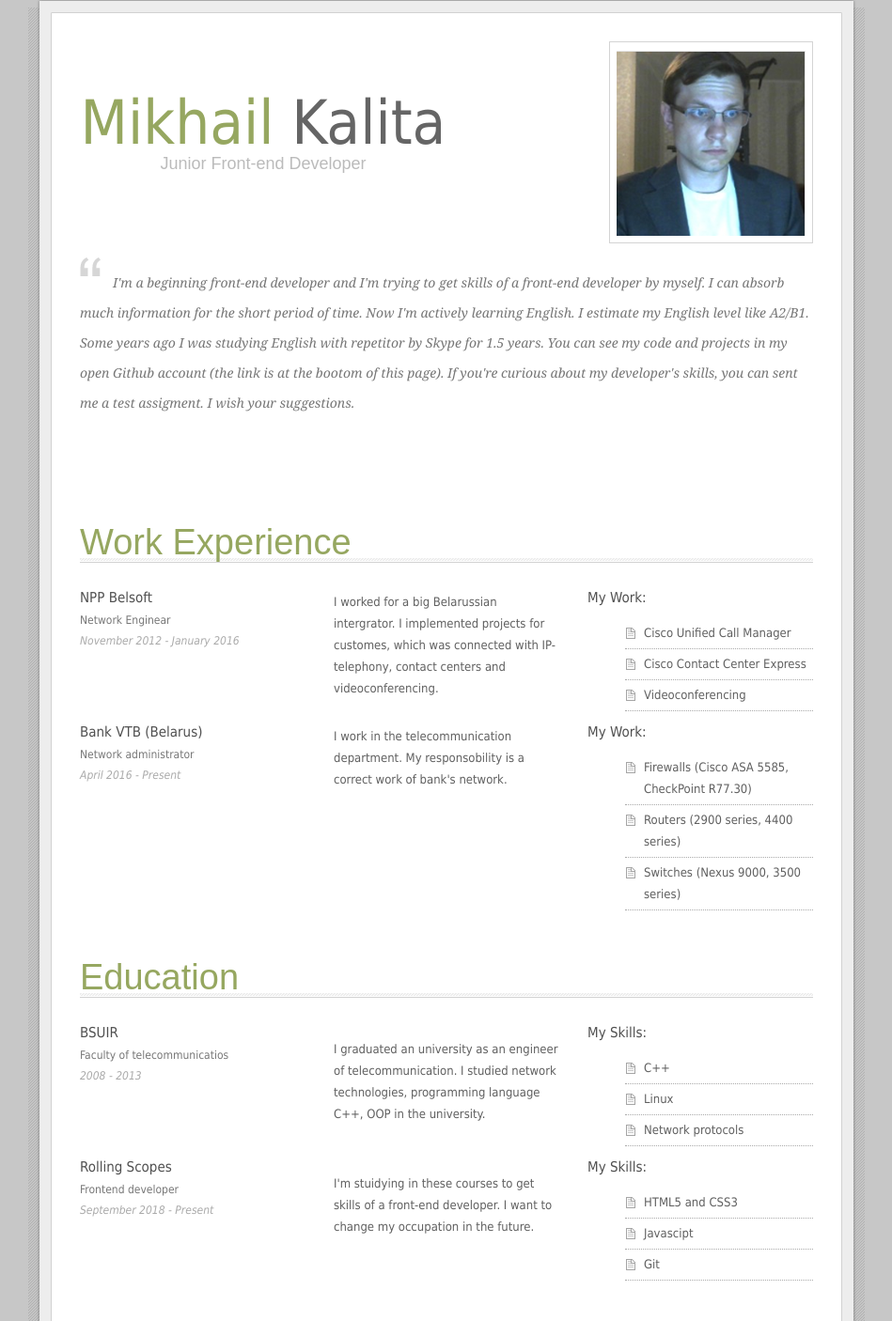
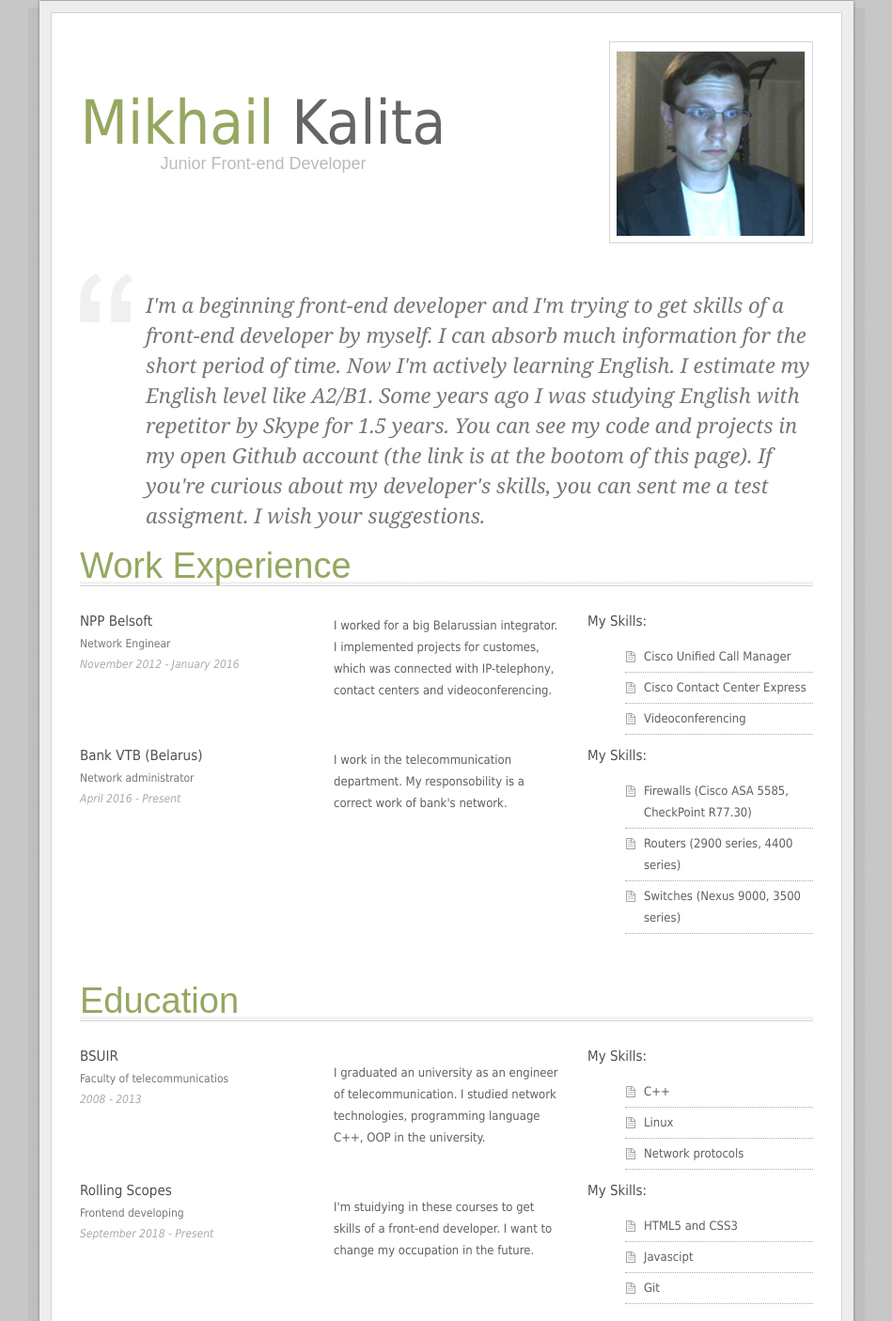
Before and after one commit to kalitamih/rsschool-codejam1-cv, a plain HTML site: page index.html in a window 1280 px wide. Shown: the top 1406 px of the page at 94% size, without its empty margins (165-1114 px from the left). Drawn offline with Linux system fonts and the light colour scheme.

Commit message:
refactor: light changing for a style

```diff
--- a/css/style.css
+++ b/css/style.css
@@ -51,7 +51,7 @@
 		width: 780px;
 		margin: 0 auto;
 		padding: 30px;
-    background: #fff url(../images/content_top_bg.png) no-repeat top;
+    background: #ffffff;
 	}
 
 	.bottom-bg {
@@ -152,7 +152,7 @@
     background: #ffffff url(../images/quote_medium.png) no-repeat 0px 5px;
 	}
 
-	.textblock {
+	.testimonials  .textblock {
     margin-top: 0;
 		padding-left: 0px;
 		padding-top: 0px;
@@ -170,6 +170,15 @@
 	form .textblock {
 		margin-bottom: 30px;
 	}
+
+  .testimonials {
+		float: right;
+		font-size: 14px;
+	}
+
+
+
+
 
 	.grid6,
   .grid4,
--- a/index.html
+++ b/index.html
@@ -42,11 +42,11 @@
                   <h4 class="description2">November 2012 - January 2016</h4>
                 </div>
                 <div class="grid4">
-                  I worked for a big Belarussian intergrator. I implemented projects for customes, which was
+                  I worked for a big Belarussian integrator. I implemented projects for customes, which was
                   connected with IP-telephony, contact centers and videoconferencing.
                 </div>
                 <div class="grid4 last">
-                  <h4>My Work:</h4>
+                  <h4>My Skills:</h4>
                   <ul class="list">
                     <li>Cisco Unified Call Manager</li>
                     <li>Cisco Contact Center Express</li>
@@ -62,7 +62,7 @@
                   I work in the telecommunication department. My responsobility is a correct work of bank's network.
                 </div>
                 <div class="grid4 last">
-                  <h4>My Work:</h4>
+                  <h4>My Skills:</h4>
                   <ul class="list">
                     <li>Firewalls (Cisco ASA 5585, CheckPoint R77.30)</li>
                     <li>Routers (2900 series, 4400 series)</li>
@@ -93,7 +93,7 @@
                 </div>
                 <div class="grid4">
                   <h3 class="title">Rolling Scopes</h3>
-                  <h3 class="description1">Frontend developer</h3>
+                  <h3 class="description1">Frontend developing</h3>
                   <h4 class="description2">September 2018 - Present</h4>
                 </div>
                 <div class="grid4">
```
